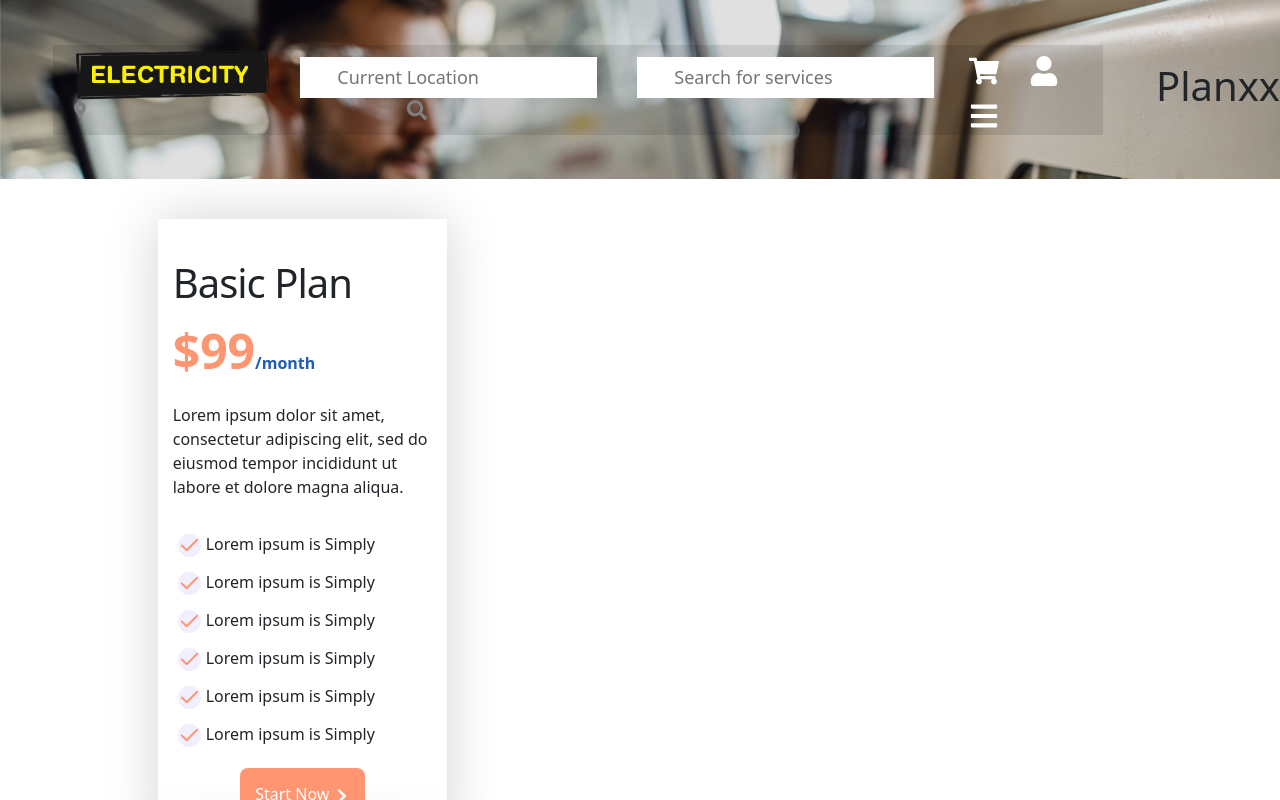
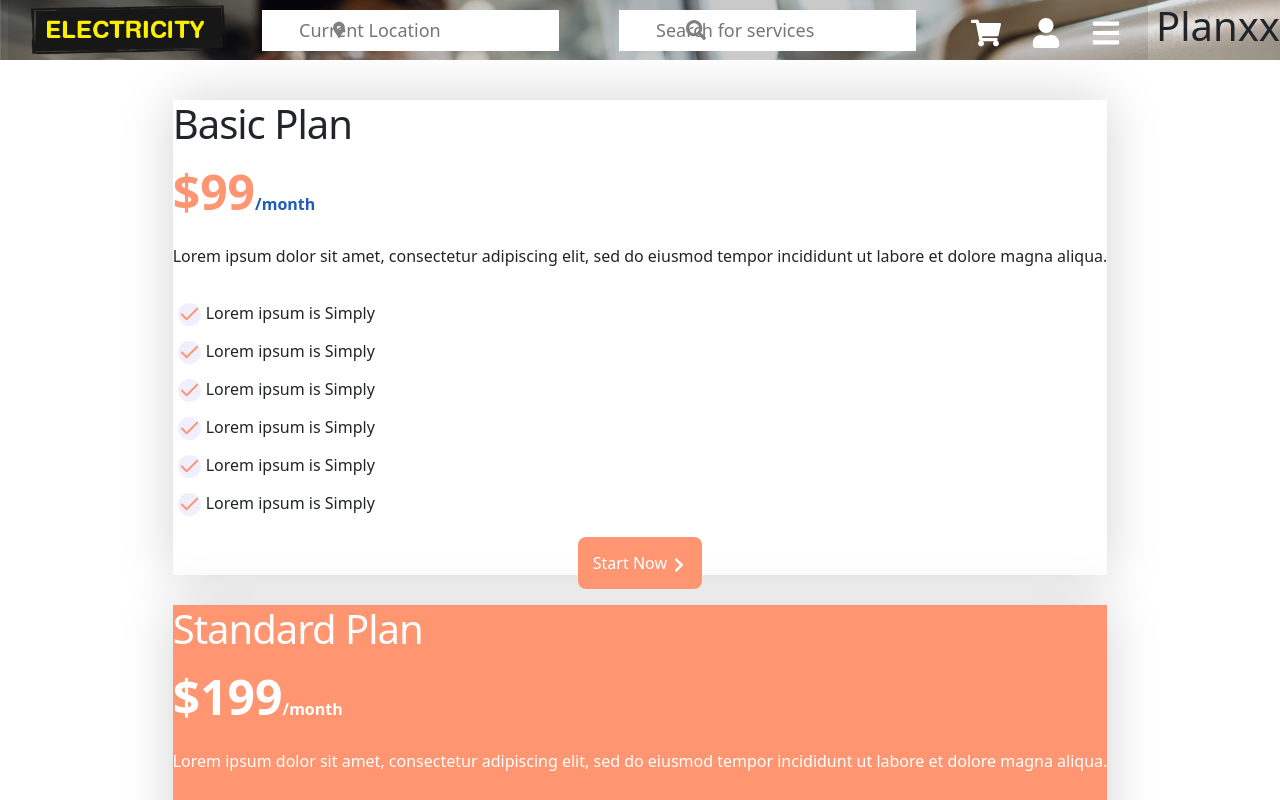
Before and after one commit to piyushNextupgrad/electricitySudhanshuUser, a Next.js app: page /plan in a window 1280 px wide. Shown: the top 800 px of the page. Built offline with nearby package versions, Linux system fonts and the light colour scheme.

Commit message:
Update plan.module.css

```diff
--- a/src/styles/plan.module.css
+++ b/src/styles/plan.module.css
@@ -56,28 +56,12 @@
     margin: 0 15px;
     cursor:pointer;
 }
-.section1>div>div{
-    display:flex;
-    justify-content: center;
-    align-items: center;
-    padding:4%;
-}
-.section1>div>div>h1{
-    color:white;
-    font-size: 3rem;
-    margin-top: 30px;
-    letter-spacing: -1px;
-}
+
 .section2{
     display:flex;
     justify-content: center;
 }
 
-.section2>div>div{
-
-    padding:10px 15px;
-    width:30%;
-}
 .basicplan{
     background-color: white;
 
```
